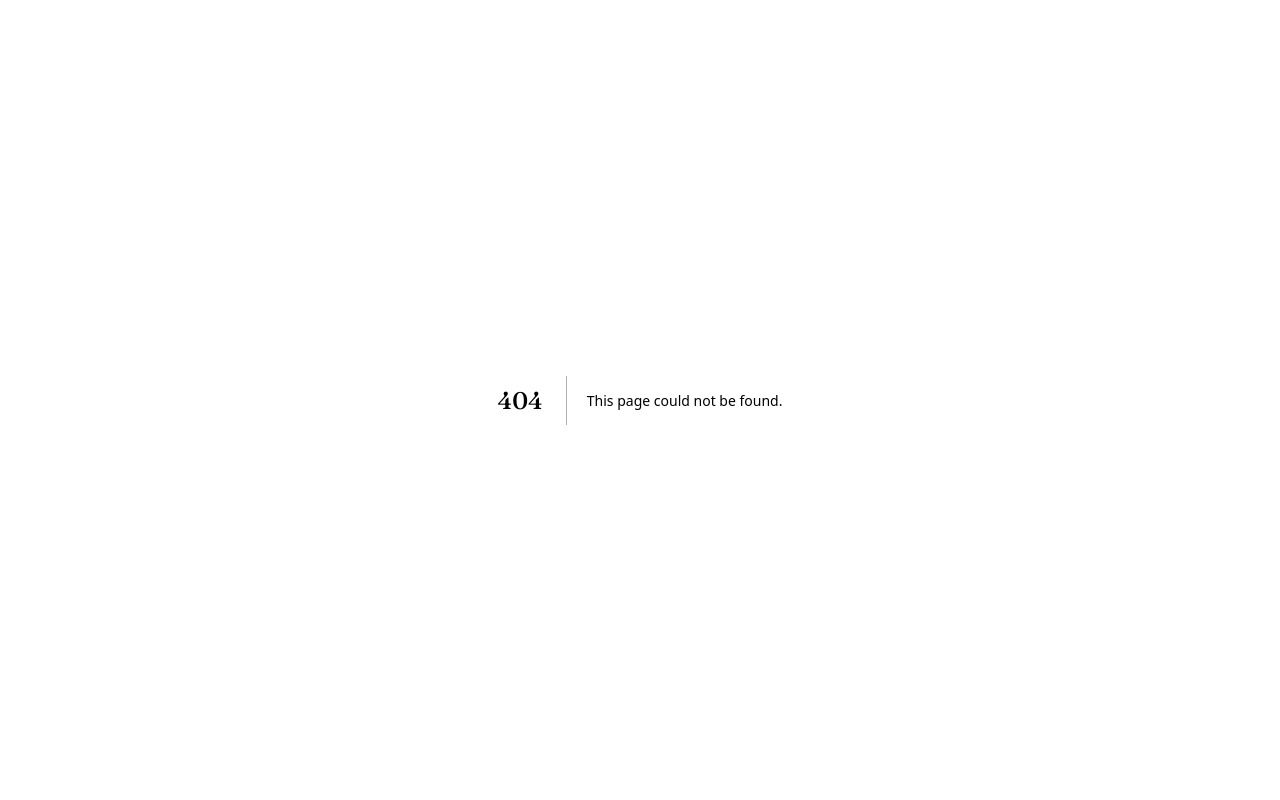
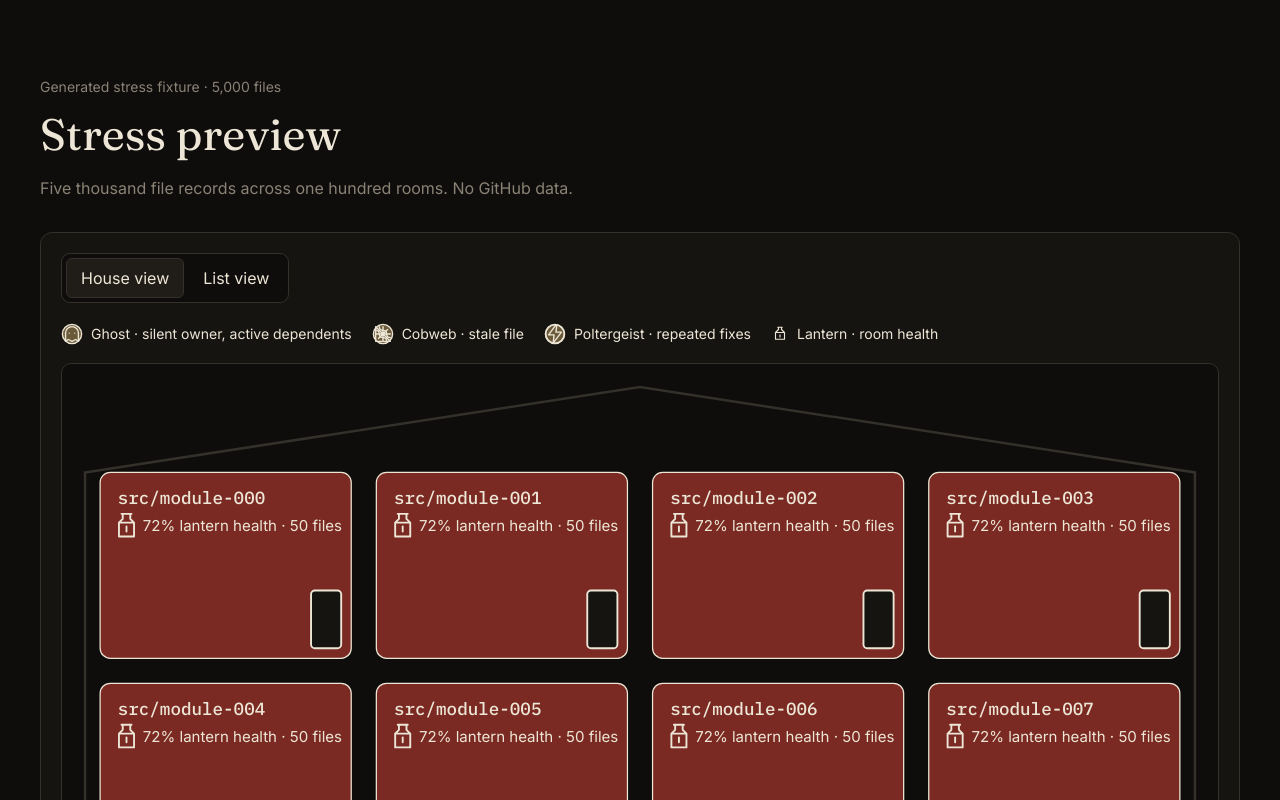
Before and after one commit to Olamidesam2022/Wraith, a Next.js app: page /house-preview/stress in a window 1280 px wide. Before the commit this address had no page. Shown: the top 800 px of the page. Built offline with nearby package versions, Linux system fonts and the light colour scheme.

Commit message:
Add generated repository stress fixture

```diff
--- /dev/null
+++ b/src/app/house-preview/stress/page.tsx
@@ -0,0 +1,8 @@
+import { createStressReport } from '../../../fixtures/stressReport';
+import { RiskExplorer } from '../../../ui/RiskExplorer';
+
+const stressReport = createStressReport();
+
+export default function StressPreviewPage() {
+  return <main className="preview-shell"><header className="preview-header"><p className="eyebrow">Generated stress fixture · 5,000 files</p><h1>Stress preview</h1><p>Five thousand file records across one hundred rooms. No GitHub data.</p></header><RiskExplorer report={stressReport} /></main>;
+}
--- /dev/null
+++ b/src/fixtures/stressReport.ts
@@ -0,0 +1,19 @@
+import type { FileRiskScores, RiskReport, RoomHealth } from '../types';
+
+export function createStressReport(fileCount = 5_000): RiskReport {
+  const files: Record<string, FileRiskScores> = {};
+  const rooms: Record<string, RoomHealth> = {};
+  const count = Math.max(0, Math.floor(fileCount));
+  for (let index = 0; index < count; index += 1) {
+    const room = `src/module-${Math.floor(index / 50).toString().padStart(3, '0')}`;
+    const path = `${room}/file-${index.toString().padStart(5, '0')}.ts`;
+    rooms[room] ??= { path: room, health: 72, fileCount: 0, riskTotal: 0 };
+    rooms[room].fileCount += 1;
+    files[path] = { path, lastTouchedAt: null, authors: [], commitCount: 0, ghostScore: 0, cobwebScore: 0, poltergeistScore: 0, fileRisk: 0, dependents: [], room };
+  }
+  return {
+    repoName: 'fixture/5000-file-stress', generatedAt: '2026-11-19T12:00:00.000Z', files, rooms, findings: [],
+    summary: { ghosts: 0, cobwebs: 0, poltergeists: 0, riskyRooms: 0 },
+    scan: { fileLimit: count, scannedFileCount: count, skippedFileCount: 0, skippedLanguages: [], dependencyLanguages: ['JavaScript', 'TypeScript', 'Python'], languagesWithoutDependencyData: [], filesWithoutDependencyData: [], anonymous: false, historyIsPartial: false, treeIsPartial: false },
+  };
+}
```
Also changed, not shown: 1 other file (tests, documents, lock files or other folders).
